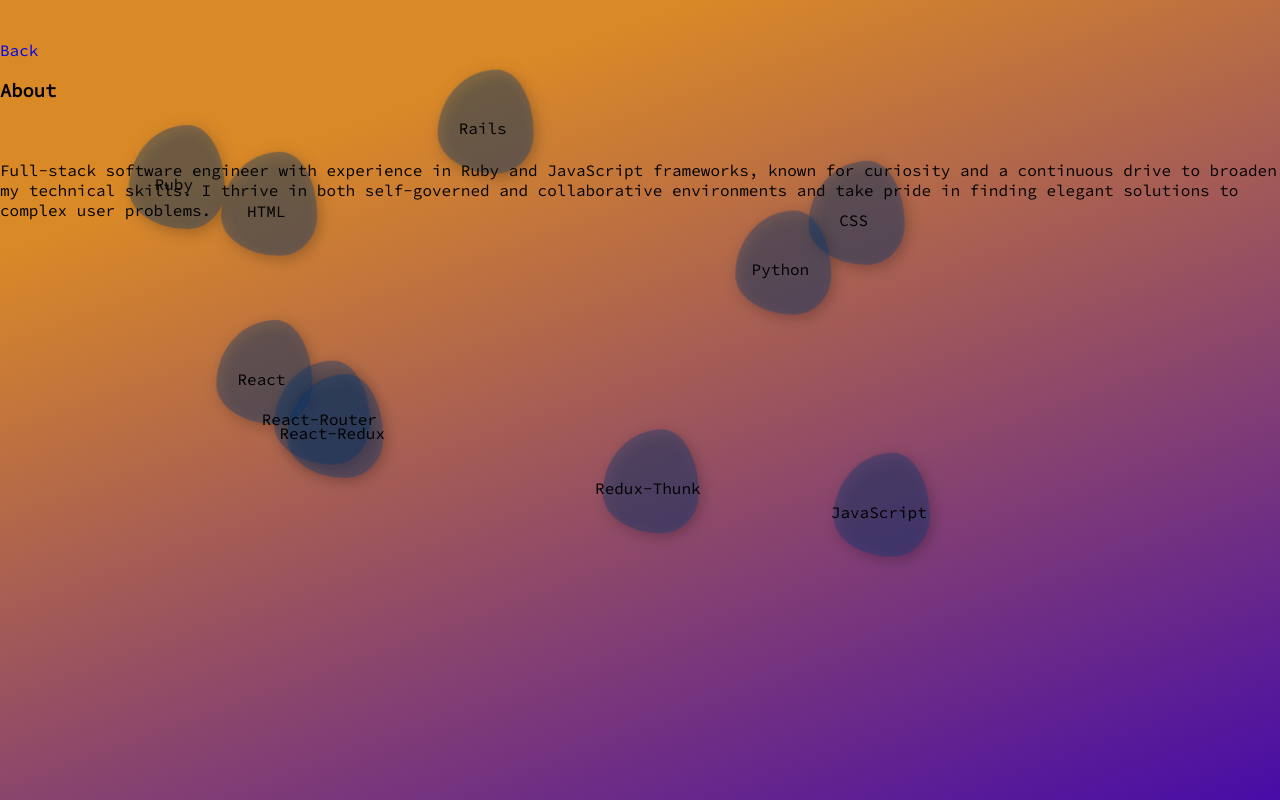
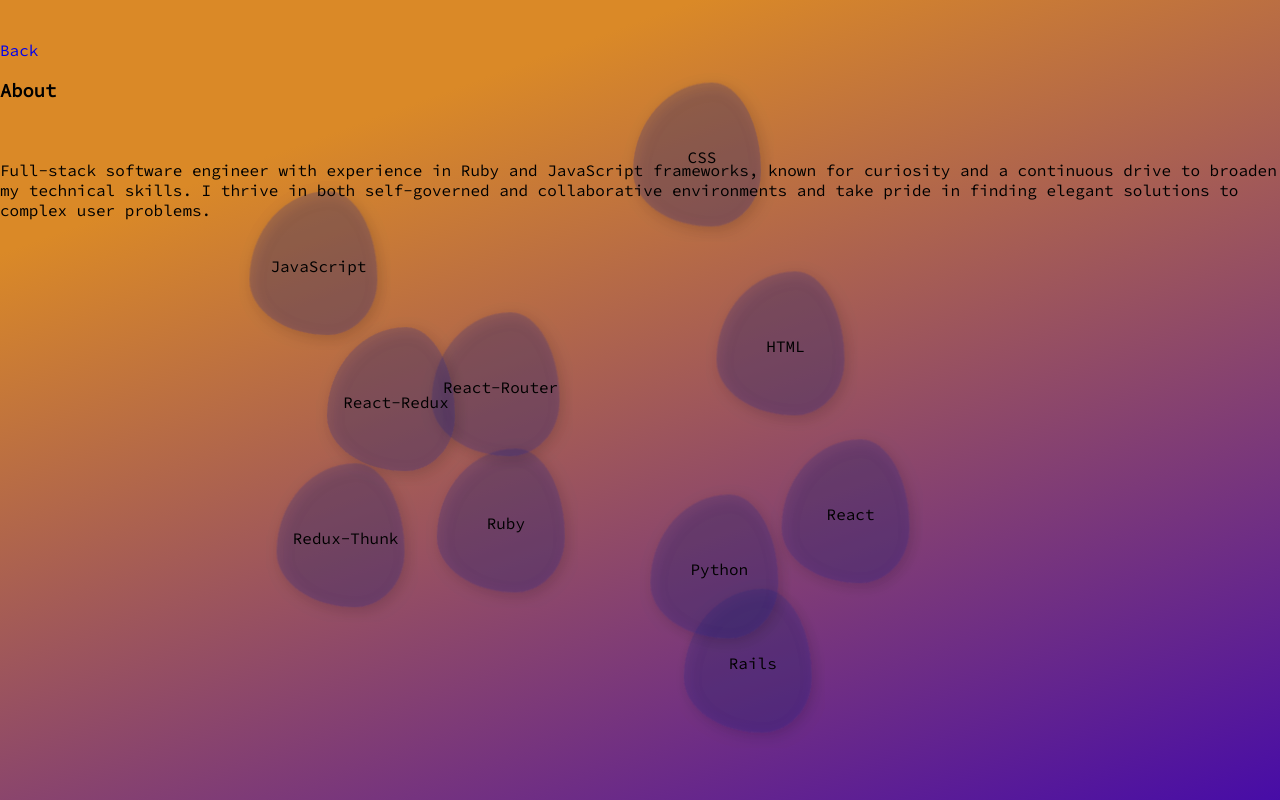
Before and after one commit to dickm19/portfolio, a React (Create React App) app: page /about in a window 1280 px wide. Built offline with nearby package versions, Linux system fonts and the light colour scheme.

Commit message:
fixed lag in bubbles and adjusted size of bubbles

```diff
--- a/src/Components/About.scss
+++ b/src/Components/About.scss
@@ -17,17 +17,16 @@
 
 .blob:before, .blob:after {
   content: '';
-  width: 75%;
-  height: 72%;
+  width: 100%;
+  height: 100%;
   display: block;
   position: absolute;
   left: 19px;
   top: 18px;
   border-radius: 42% 58% 90% 30% / 45% 45% 55% 55%;
-  box-shadow: 0px 95px 120px rgba(0, 102, 255, 0);
   will-change: border-radius, transform, opacity;
   animation-delay: 200ms;
-  background-color: #08316a5d;
+  background-color: #2b277c3c;
   filter:url('#drop-shadow');
 }
 
@@ -154,53 +153,62 @@ text-indent: 40px;
   #li1{
     animation: move1 50s ease-in-out infinite;
     display: inline-block;
-    margin-top: 8vh;
+    margin-top: 10vh;
+    margin-left: 3vh;
   }
   #li2{
     animation: move2 35s ease-in-out infinite;
     display: inline-block;
-    margin-top: 8vh;
+    margin-top: 10vh;
+    margin-left: 3vh;
   }
   #li3{
     animation: move3 40s ease-in-out infinite;
     display: inline-block;
-    margin-top: 8vh;
+    margin-top: 10vh;
+    margin-left: 3vh;
   }
   #li4{
     animation: move4 60s ease-in-out infinite;
     display: inline-block;
-    margin-top: 8vh;
+    margin-top: 10vh;
+    margin-left: 3vh;
   }
   #li5{
     animation: move5 25s ease-in-out infinite;
     display: inline-block;
-    margin-top: 8vh;
+    margin-top: 10vh;
+    margin-left: 3vh;
   }
   #li6{
     animation: move6 30s ease-in-out infinite;
     display: inline-block;
-    margin-top: 8vh;
+    margin-top: 10vh;
+    margin-left: 3vh;
   }
   #li7{
-
     animation: move7 90s ease-in-out infinite;
     display: inline-block;
-    margin-top: 8vh;
+    margin-top: 10vh;
+    margin-left: 3vh;
   }
   #li8{
     animation: move8 40s ease-in-out infinite;
     display: inline-block;
-    margin-top: 8vh;
+    margin-top: 10vh;
+    margin-left: 3vh;
   }
   #li9{
     animation: move9 25s ease-in-out infinite;
     display: inline-block;
-    margin-top: 8vh;
+    margin-top: 10vh;
+    margin-left: 3vh;
   }
   #li10{
     animation: move10 35s ease-in-out infinite;
     display: inline-block;
-    margin-top: 8vh;
+    margin-top: 10vh;
+    margin-left: 3vh;
   }
 
 
@@ -251,7 +259,7 @@ text-indent: 40px;
     40% {transform: translate(randomNum($startEndX2 + randomNum(-5,5), $startEndX2 + randomNum(-5, 33)) + vw, randomNum($startEndY2 + randomNum(-5,5), $startEndY2 + randomNum(-5, 33)) + vh); }
     60%  { transform: translate(randomNum($startEndX2 + randomNum(-5,5), $startEndX2 + randomNum(-5, 33)) + vw, $startEndY2 + randomNum(-5, 33) + vh); }
     80%  { transform: translate(randomNum($startEndX2 + randomNum(-5,5), $startEndX2 + randomNum(-5, 33)) + vw, $startEndY2 + randomNum(-5, 33) + vh); }
-    100% { transform:   translate($startEndX2 + vw, $startEndY1 + vh); }
+    100% { transform:   translate($startEndX2 + vw, $startEndY2 + vh); }
   }
   @keyframes move3 {
     0%   { transform:   translate($startEndX3 + vw, $startEndY3 + vh); }
@@ -317,12 +325,12 @@ text-indent: 40px;
     80%  { transform: translate(randomNum($startEndX10 + randomNum(-5,5), $startEndX10 + randomNum(-5, 33)) + vw, $startEndY10 + randomNum(-5, 33) + vh); }
     100% { transform:   translate($startEndX10 + vw, $startEndY10 + vh); }
   }
-  @keyframes fadeIn{
-    100%{
-      transform: scale(1.03);
-      opacity: 0;
-    }
-  }
+  // @keyframes fadeIn{
+  //   100%{
+  //     transform: scale(1.03);
+  //     opacity: 0;
+  //   }
+  // }
 
   @keyframes morph{
     0%,100% {
```
Also changed, not shown: src/Components/About.js (+0 -19 lines), 1 other file (tests, documents, lock files or other folders).
